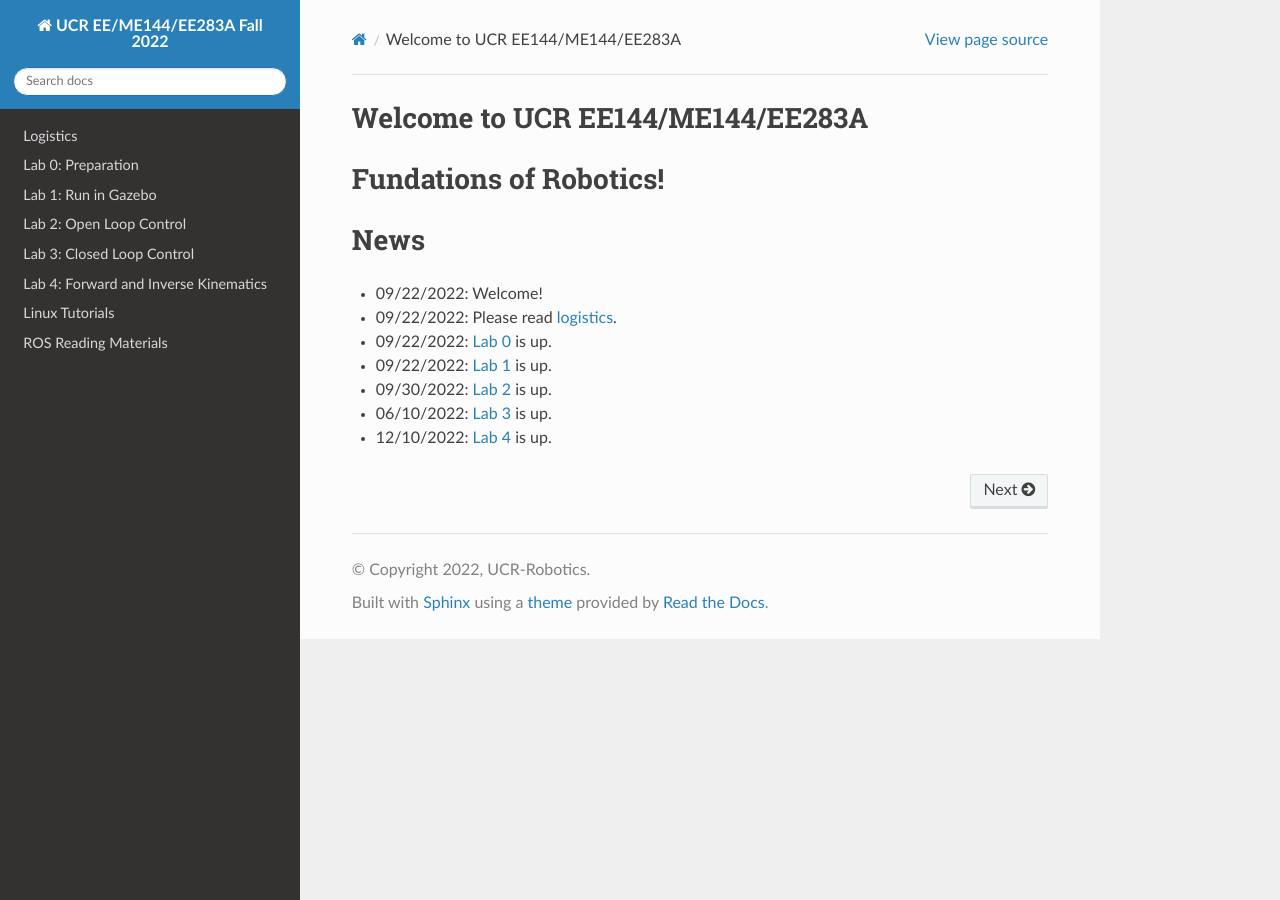
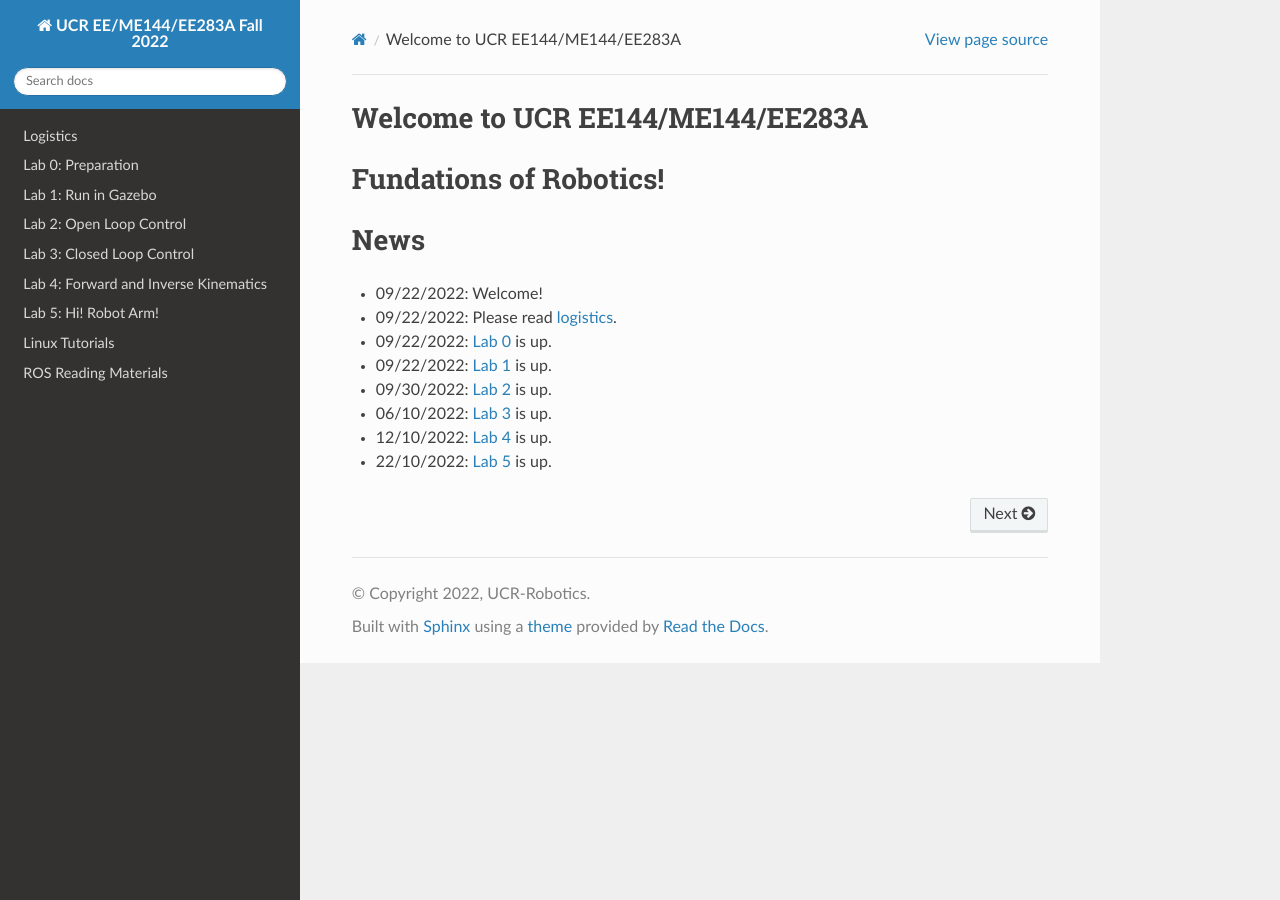
Before and after one commit to UCR-Robotics/ee144, a Sphinx documentation site: the page built from docs/index.rst, in a window 1280 px wide. Built offline with Sphinx 7.4.7 and the Read the Docs theme 2.0.0, drawn with Linux system fonts in a browser that asks for light colours.

Commit message:
Update index.rst

```diff
--- a/docs/index.rst
+++ b/docs/index.rst
@@ -32,3 +33,4 @@ News
 - 09/30/2022: `Lab 2 <lab2.html>`_ is up.
 - 06/10/2022: `Lab 3 <lab3.html>`_ is up.
 - 12/10/2022: `Lab 4 <lab4.html>`_ is up.
+- 22/10/2022: `Lab 5 <lab5.html>`_ is up.
```
Also changed, not shown: other parts of docs/index.rst (+1 -0 lines).
